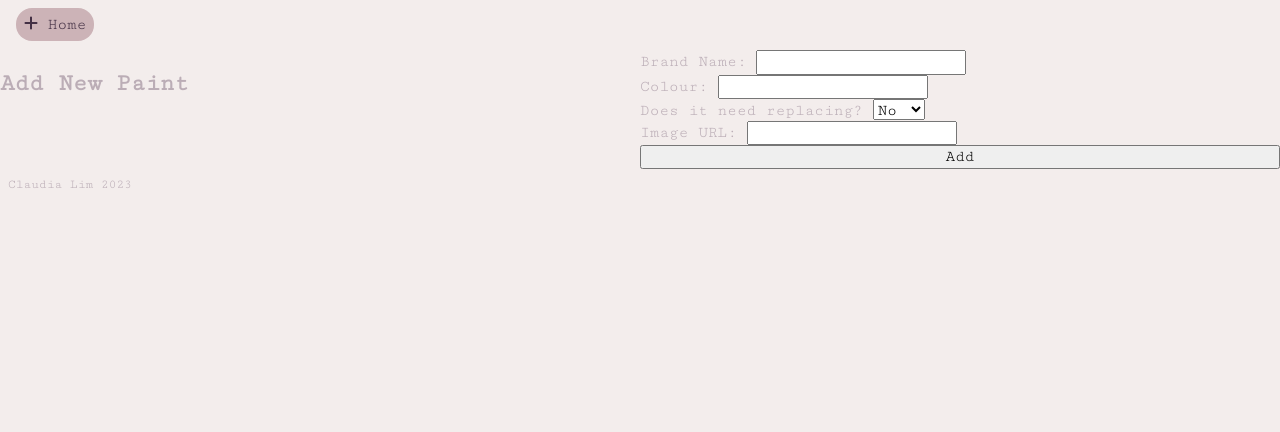
After one commit to claudia-lim/collection-app, a PHP site: page /add-new-item-form.php in a window 1280 px wide. The commit adds this page. Shown: the part 161-593 px from the top of the page. Run offline with PHP 8.4, Linux system fonts and the light colour scheme; data comes from the database, SQL or seed files in the repository; some libraries are stand-ins or nearby versions.

Commit message:
basic form page and layout

```diff
--- /dev/null
+++ b/add-new-item-form.php
@@ -0,0 +1,82 @@
+<?php
+require_once 'fetchdb.php';
+require_once 'classes/Paints.php';
+?>
+
+<!DOCTYPE html>
+<html lang="en">
+<head>
+    <meta charset="UTF-8">
+    <meta name="viewport" content="width=device-width, initial-scale=1">
+
+    <title>Paint Collection App</title>
+
+    <meta name="description" content="Paint Collection App">
+    <meta name="author" content="Claudia Lim">
+
+    <link rel="stylesheet" href="css/normalize.css">
+    <link rel="stylesheet" href="https://cdnjs.cloudflare.com/ajax/libs/font-awesome/6.3.0/css/all.min.css"
+          integrity="sha512-SzlrxWUlpfuzQ+pcUCosxcglQRNAq/DZjVsC0lE40xsADsfeQoEypE+enwcOiGjk/bSuGGKHEyjSoQ1zVisanQ=="
+          crossorigin="anonymous" referrerpolicy="no-referrer">
+    <link rel="stylesheet" href="css/styles.css">
+    <link rel="stylesheet" href="css/form.css">
+
+    <link rel="preconnect" href="https://fonts.googleapis.com">
+    <link rel="preconnect" href="https://fonts.gstatic.com" crossorigin>
+    <link href="https://fonts.googleapis.com/css2?family=Abril+Fatface&family=Bebas+Neue&family=Cutive+Mono&display=swap"
+          rel="stylesheet">
+
+    <link rel="icon" href="images/paint-svgrepo-com.svg" sizes="192x192">
+    <link rel="shortcut icon" href="images/paint-svgrepo-com.svg">
+    <link rel="apple-touch-icon" href="images/paint-svgrepo-com.svg">
+
+    <!-- <script defer src="js/index.js"></script> -->
+</head>
+
+<body>
+
+<header>
+    <h1>Paint Collection App</h1>
+</header>
+
+<nav>
+    <a href="index.php"><i class="fa-solid fa-plus"></i> Home</a>
+</nav>
+<div class="grid">
+
+    <h2>Add New Paint</h2>
+
+    <form method="post" action="process-new-item.php">
+        <div class="form-input">
+            <label for="brand-input">Brand Name: </label>
+            <input type="text" id="brand-input" name="brand-input" required>
+        </div>
+
+        <div class="form-input">
+            <label for="colour-input">Colour:</label>
+            <input type="text" id="colour-input" name="colour-input" required>
+        </div>
+
+        <div class="form-input">
+            <label for="need-replacing">Does it need replacing?</label>
+            <select id="need-replacing" name="need-replacing" required>
+                <option value="0">No</option>
+                <option value="1">Yes</option>
+            </select>
+        </div>
+
+        <div class="form-input">
+            <label for="image-url">Image URL:</label>
+            <input type="text" id="image-url" name="image-url">
+        </div>
+
+        <button type="submit">Add</button>
+    </form>
+
+</div>
+<footer>
+    Claudia Lim 2023
+</footer>
+
+</body>
+</html>
--- /dev/null
+++ b/css/form.css
@@ -0,0 +1,5 @@
+
+form {
+    display: flex;
+    flex-direction: column;
+}
--- a/css/styles.css
+++ b/css/styles.css
@@ -117,6 +117,8 @@ footer {
     font-size: 0.8rem;
 }
 
+
+
 @media only screen and (max-width: 900px) {
     section {
         grid-column: 1/3;
--- a/index.php
+++ b/index.php
@@ -38,7 +38,7 @@
     </header>
 
     <nav>
-        <a href=""><i class="fa-solid fa-plus"></i>Add New Paint</a>
+        <a href="add-new-item-form.php"><i class="fa-solid fa-plus"></i> Add New Paint</a>
     </nav>
     <div class="grid">
     <!--Container for each paint card - repeated for each item-->
--- /dev/null
+++ b/process-new-item.php
@@ -0,0 +1 @@
+<?php
```
